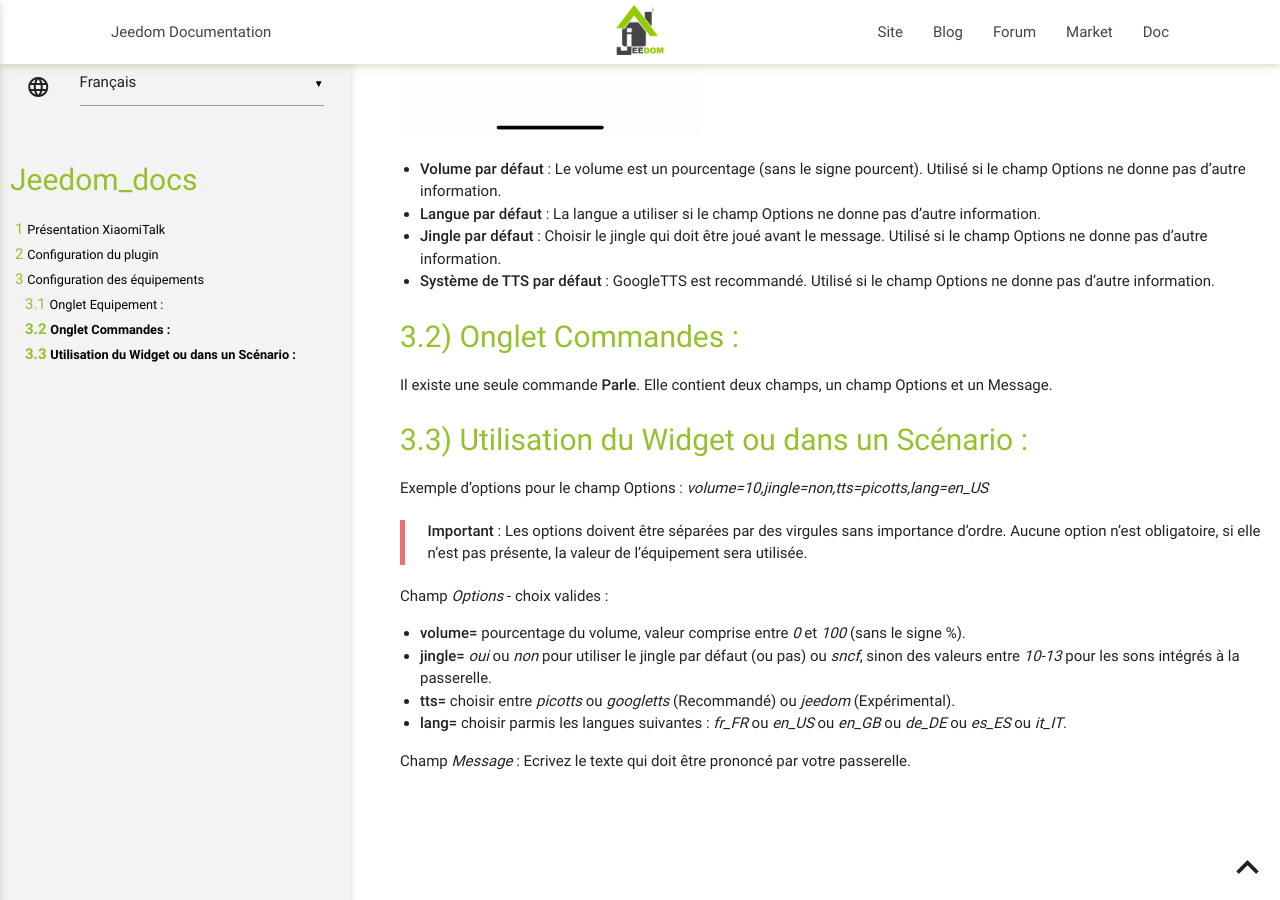
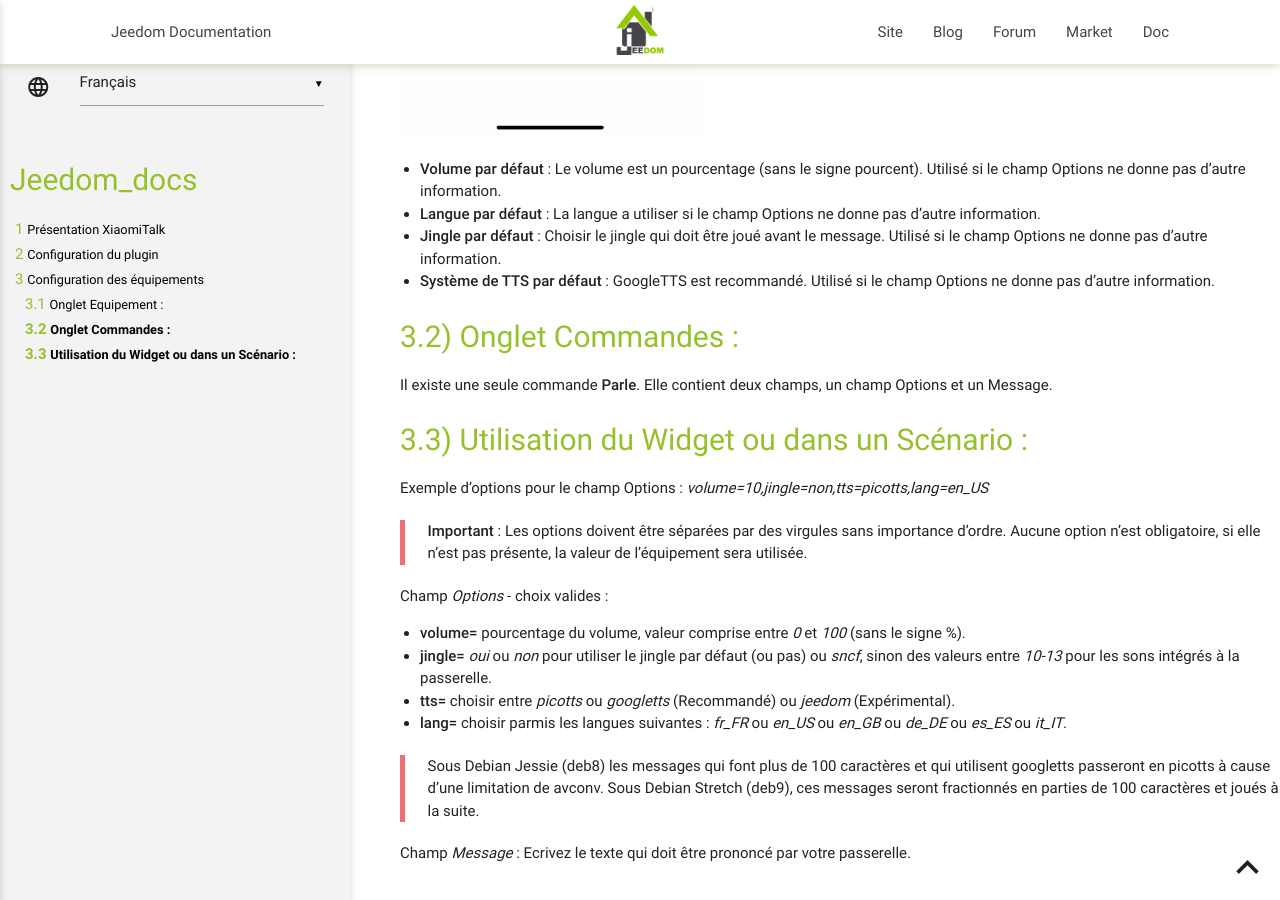
Before and after one commit to NebzHB/jeedom_docs, a Jekyll site: the page built from plugins/xiaomiTalk/fr_FR/index.md, in a window 1280 px wide and 900 px high, scrolled down 1972 px. Built offline with Jekyll 4.4.1, drawn with Linux system fonts in a browser that asks for light colours; our own code applies the rules of GitHub Pages for plain Markdown files.

Commit message:
Update index.md

```diff
--- a/plugins/xiaomiTalk/fr_FR/index.md
+++ b/plugins/xiaomiTalk/fr_FR/index.md
@@ -71,4 +71,6 @@
 -	**tts=** choisir entre *picotts* ou *googletts* (Recommandé) ou *jeedom* (Expérimental).
 -	**lang=** choisir parmis les langues suivantes : *fr_FR* ou *en_US* ou *en_GB* ou *de_DE* ou *es_ES* ou *it_IT*.
 
+>Sous Debian Jessie (deb8) les messages qui font plus de 100 caractères et qui utilisent googletts passeront en picotts à cause d'une limitation de avconv. Sous Debian Stretch (deb9), ces messages seront fractionnés en parties de 100 caractères et joués à la suite.
+
 Champ *Message* : Ecrivez le texte qui doit être prononcé par votre passerelle.
```
